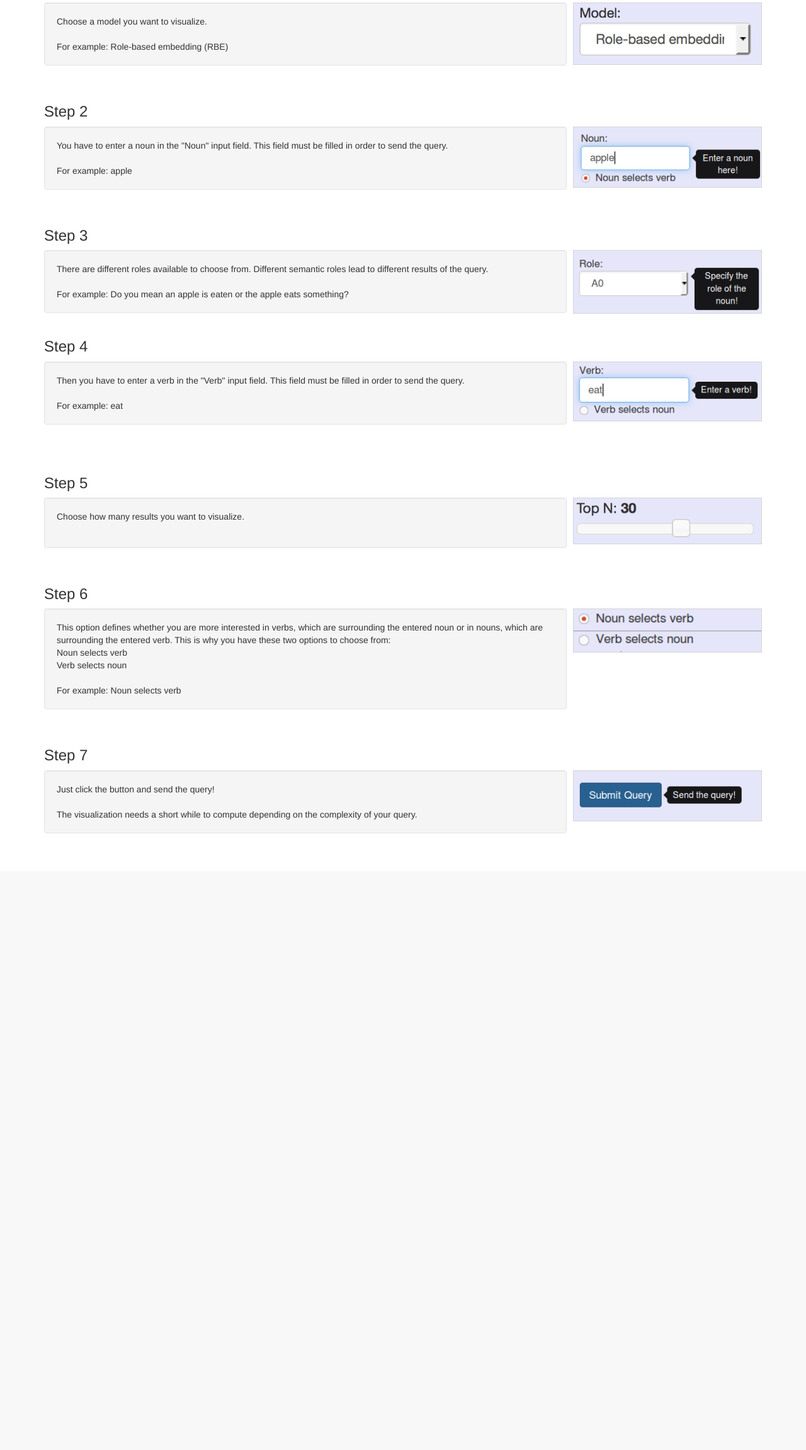
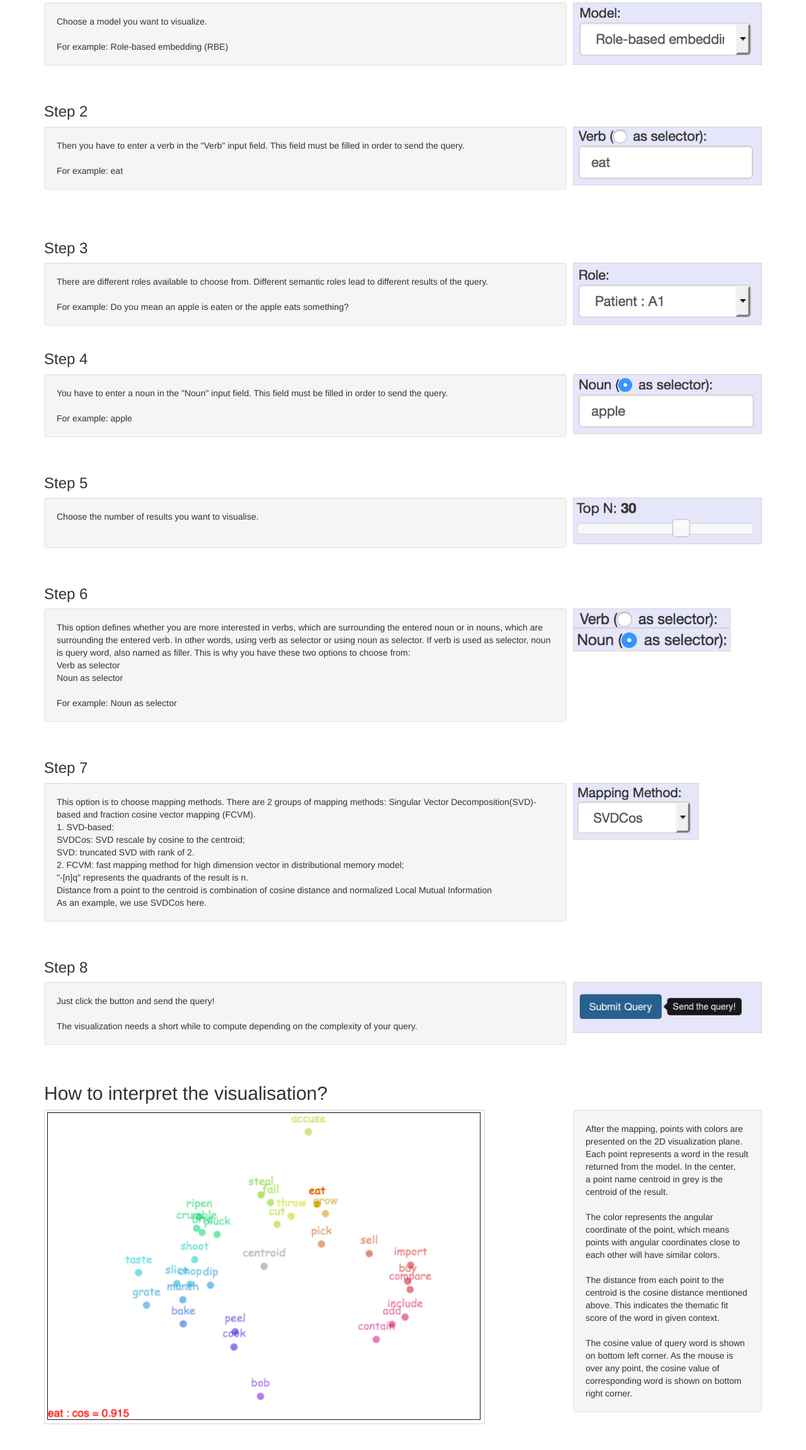
Before and after one commit to tony-hong/roleo, a Django app: page /help/ in a window 1280 px wide. Shown: the part 180-2482 px from the top of the page at 63% size. Before the commit the page ends 1503 px from the top, so only its background shows below. Run offline with Django 3.2, Linux system fonts and the light colour scheme; parts of the project's set-up code (start-up, migrations or seed data) failed here and were passed over; some libraries are stand-ins or nearby versions.

Commit message:
Update help page

```diff
--- a/wsvt/view2D/templates/view2D/help.html
+++ b/wsvt/view2D/templates/view2D/help.html
@@ -77,21 +77,20 @@
       <!-- Step 2 -->
       <h3> Step 2 </h3>
       <div class="step">
-        <div class="right">
+        <div class="right" >
 
           <!-- image -->
-          <img src="{% static 'view2D/img/noun.png' %}" width="300" style="border: 1px solid lightgrey">
+          <img src="{% static 'view2D/img/verb.png' %}" width="300" style="border: 1px solid lightgrey">
         </div>
         <div class="left">
 
           <!-- description -->
           <p class="well">
-            You have to enter a noun in the "Noun" input field. This field must be filled in order to send the query.<br><br> For example: apple
+            Then you have to enter a verb in the "Verb" input field. This field must be filled in order to send the query.<br><br> For example: eat
           </p>
         </div>
       </div>
-      <br>
-
+      <br><br>
 
       <!-- Step 3 -->
       <h3> Step 3 </h3>
@@ -110,24 +109,23 @@
         </div>
       </div>
 
-
       <!-- Step 4 -->
       <h3> Step 4 </h3>
       <div class="step">
-        <div class="right" >
+        <div class="right">
 
           <!-- image -->
-          <img src="{% static 'view2D/img/verb.png' %}" width="300" style="border: 1px solid lightgrey">
+          <img src="{% static 'view2D/img/noun.png' %}" width="300" style="border: 1px solid lightgrey">
         </div>
         <div class="left">
 
           <!-- description -->
           <p class="well">
-            Then you have to enter a verb in the "Verb" input field. This field must be filled in order to send the query.<br><br> For example: eat
+            You have to enter a noun in the "Noun" input field. This field must be filled in order to send the query.<br><br> For example: apple
           </p>
         </div>
       </div>
-      <br><br>
+      <br>
 
       <!-- Step 5 -->
       <h3> Step 5 </h3>
@@ -141,7 +139,7 @@
 
           <!-- description -->
           <p class="well">
-            Choose how many results you want to visualize. <br><br>
+            Choose the number of results you want to visualise. <br><br>
           </p>
         </div>
       </div>
@@ -153,16 +151,17 @@
         <div class="right" >
 
           <!-- image -->
-          <img src="{% static 'view2D/img/select.png' %}" width="300" style="border: 1px solid lightgrey">
+          <img src="{% static 'view2D/img/select1.png' %}" width="250" style="border: 1px solid lightgrey">
+          <img src="{% static 'view2D/img/select2.png' %}" width="250" style="border: 1px solid lightgrey">
         </div>
         <div class="left">
 
           <!-- description -->
           <p class="well">
-            This option defines whether you are more interested in verbs, which are surrounding the entered noun or in nouns, which are surrounding the entered verb. This is why you have these two options to choose from:<br>
-            Noun selects verb<br>
-            Verb selects noun<br><br>
-            For example: Noun selects verb
+            This option defines whether you are more interested in verbs, which are surrounding the entered noun or in nouns, which are surrounding the entered verb. In other words, using verb as selector or using noun as selector. If verb is used as selector, noun is query word, also named as filler. This is why you have these two options to choose from:<br>
+            Verb as selector<br>
+            Noun as selector<br><br>
+            For example: Noun as selector
           </p>
         </div>
       </div>
@@ -170,6 +169,32 @@
 
       <!-- Step 7 -->
       <h3> Step 7 </h3>
+      <div class="step">
+        <div class="right" >
+
+          <!-- image -->
+          <img src="{% static 'view2D/img/mapping.png' %}" width="200" style="border: 1px solid lightgrey">
+        </div>
+        <div class="left">
+
+          <!-- description -->
+          <p class="well">
+            This option is to choose mapping methods. There are 2 groups of mapping methods: Singular Vector Decomposition(SVD)-based and fraction cosine vector mapping (FCVM). <br>
+            1. SVD-based: <br>
+            SVDCos: SVD rescale by cosine to the centroid; <br>
+            SVD: truncated SVD with rank of 2. <br>
+            2. FCVM: fast mapping method for high dimension vector in distributional memory model; <br>
+            "-[n]q" represents the quadrants of the result is n. <br>
+            Distance from a point to the centroid is combination of cosine distance and normalized Local Mutual Information <br>
+            As an example, we use SVDCos here.<br>
+
+          </p>
+        </div>
+      </div>
+      <br>
+
+      <!-- Step 8 -->
+      <h3> Step 8 </h3>
       <div class="step">
         <div class="right" >
 
@@ -186,6 +211,31 @@
       </div>
       <br>
 
+      <!-- title -->
+      <h2> How to interpret the visualisation? </h2>
+
+      <div class="step">
+        <div class="right">
+          <!-- description -->
+          <p class="well">
+            After the mapping, points with colors are presented on the 2D visualization plane. <br>
+            Each point represents a word in the result returned from the model. In the center, <br>
+            a point name centroid in grey is the centroid of the result. <br><br>
+            The color represents the angular coordinate of the point, which means points with angular coordinates close to each other will have similar colors. <br><br>
+            The distance from each point to the centroid is the cosine distance mentioned above. This indicates the thematic fit score of the word in given context. <br><br>
+            The cosine value of query word is shown on bottom left corner. As the mouse is over any point, the cosine value of corresponding word is shown on bottom right corner.
+          </p>
+        </div>
+
+        <div class="left" >
+
+          <!-- image -->
+          <img src="{% static 'view2D/img/canvas.png' %}" width="700" style="border: 1px solid lightgrey">
+        </div>
+
+      </div>
+      <br>
+
     </div><!-- /.container -->
     <br>
   </body>
```
Also changed, not shown: wsvt/view2D/static/view2D/img/canvas.png (added), wsvt/view2D/static/view2D/img/mapping.png (added), wsvt/view2D/static/view2D/img/noun.png, wsvt/view2D/static/view2D/img/role.png, wsvt/view2D/static/view2D/img/select1.png (added), wsvt/view2D/static/view2D/img/select2.png (added), wsvt/view2D/static/view2D/img/verb.png.
